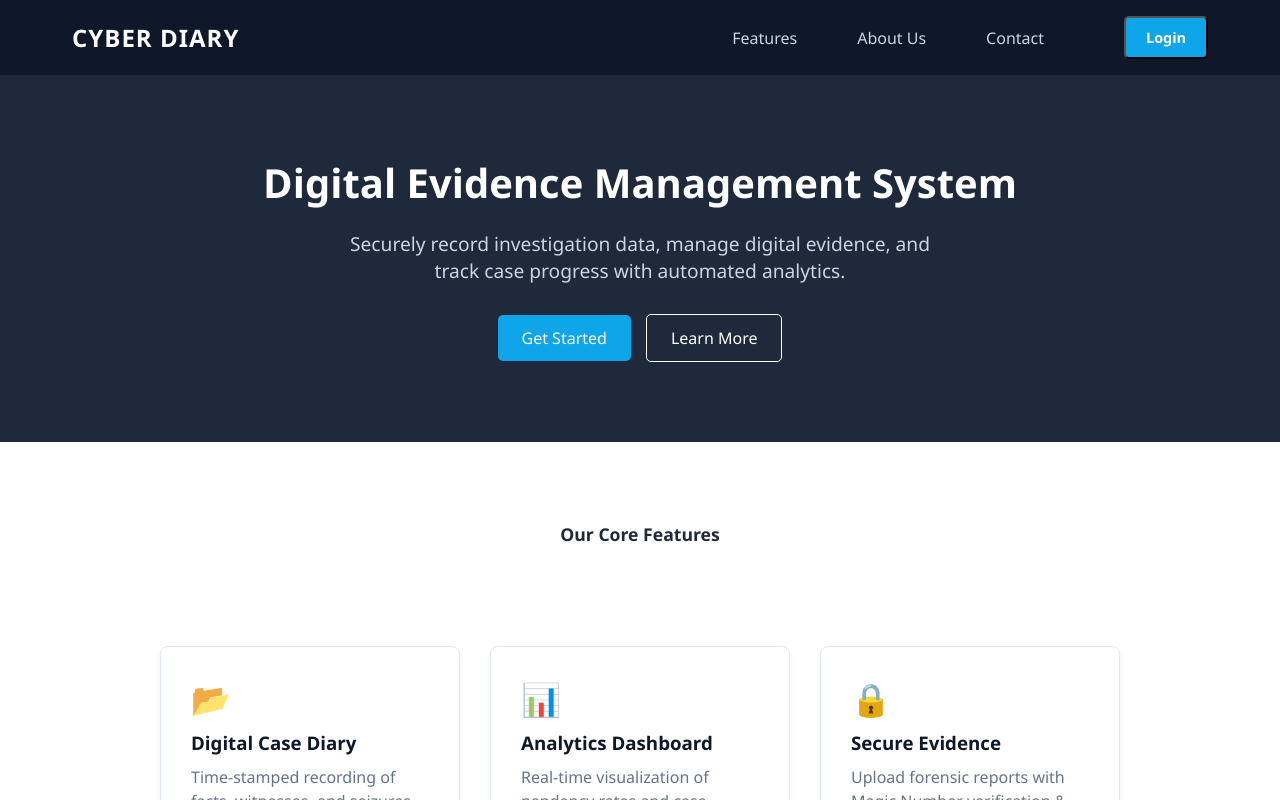
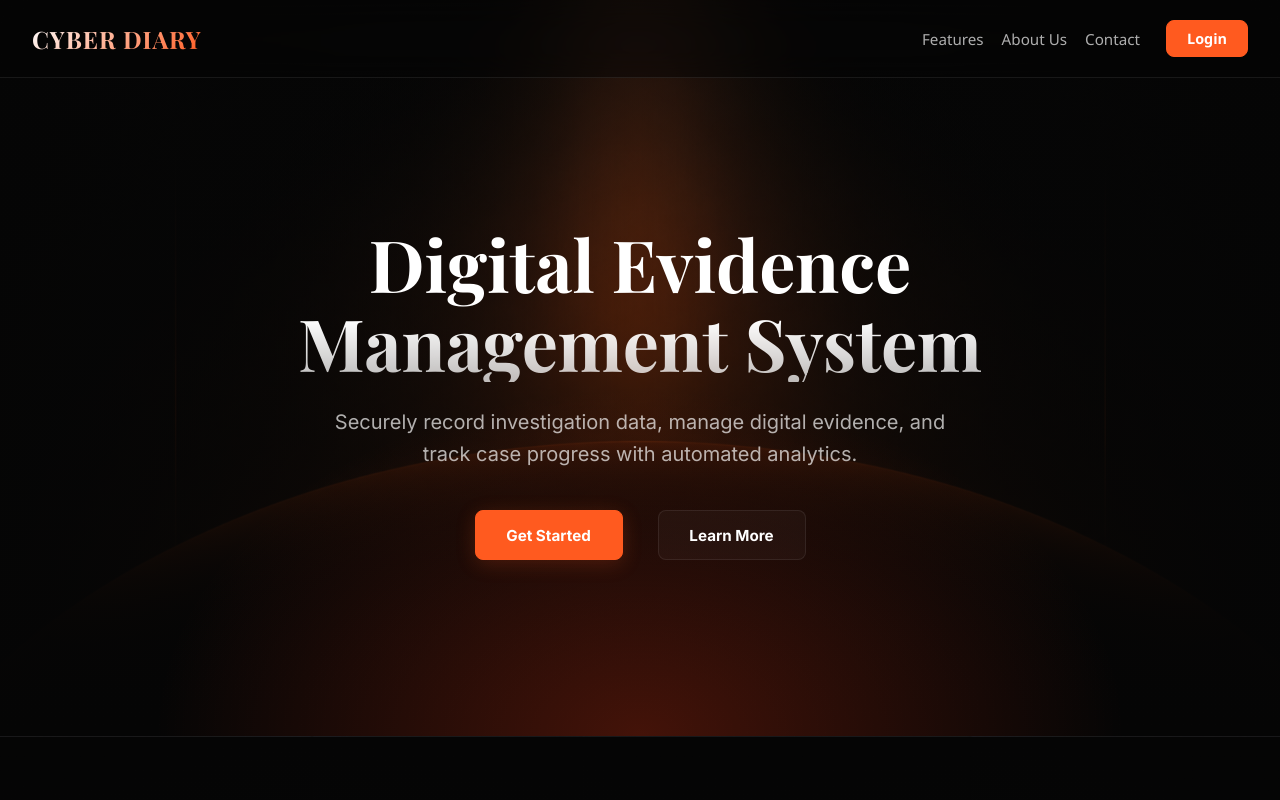
Before and after one commit to Subhransu111/Digitalized_Diary, a React app in the folder Frontend/: page / in a window 1280 px wide. Shown: the top 800 px of the page. Built offline with nearby package versions, Linux system fonts and the light colour scheme; the HTML template or start-up script is replaced by a standard one.

Commit message:
feat: implement landing page layout and authenticated routing for the digital evidence management system

```diff
--- a/Frontend/src/App.jsx
+++ b/Frontend/src/App.jsx
@@ -1,8 +1,7 @@
-import React from 'react';
 import { BrowserRouter as Router, Routes, Route, Navigate } from 'react-router-dom';
 import { useAuth0 } from "@auth0/auth0-react"; // Import Auth0
 import Navbar from './components/Navbar';
-import Home from './pages/Home';
+import LandingPage from './pages/LandingPage';
 import Dashboard from './pages/Dashboard'; // Import Dashboard
 import './App.css';
 import CreateCase from './pages/CreateCase';
@@ -25,7 +24,7 @@
       <div className="App">
         <Navbar />
         <Routes>
-          <Route path="/" element={<Home />} />
+          <Route path="/" element={<LandingPage />} />
 
           {/* Protect the Dashboard Route */}
           <Route
--- a/Frontend/src/components/CTASection.jsx
+++ b/Frontend/src/components/CTASection.jsx
@@ -1,4 +1,3 @@
-import React from 'react';
 import { motion } from 'framer-motion';
 import { scaleIn } from '../utils/motion';
 
--- a/Frontend/src/components/FeatureSection.jsx
+++ b/Frontend/src/components/FeatureSection.jsx
@@ -1,4 +1,3 @@
-import React from 'react';
 import { motion } from 'framer-motion';
 import { fadeUp, staggerContainer } from '../utils/motion';
 
--- a/Frontend/src/components/Footer.jsx
+++ b/Frontend/src/components/Footer.jsx
@@ -1,5 +1,3 @@
-import React from 'react';
-
 const Footer = () => {
   return (
     <footer className="landing-footer">
--- a/Frontend/src/components/Hero.jsx
+++ b/Frontend/src/components/Hero.jsx
@@ -1,4 +1,3 @@
-import React from 'react';
 import { motion } from 'framer-motion';
 import { useAuth0 } from '@auth0/auth0-react';
 import { fadeUp, staggerContainer } from '../utils/motion';
--- a/Frontend/src/components/Navbar.jsx
+++ b/Frontend/src/components/Navbar.jsx
@@ -1,13 +1,31 @@
-import React, { useState } from 'react';
+import { useEffect, useState } from 'react';
 import { Link, useLocation, useNavigate } from 'react-router-dom';
 import { useAuth0 } from "@auth0/auth0-react";
 import '../App.css';
+import '../styles/landing.css';
 
 const Navbar = () => {
   const { loginWithRedirect, logout, isAuthenticated, user } = useAuth0();
   const [dropdownOpen, setDropdownOpen] = useState(false);
+  const [scrolled, setScrolled] = useState(false);
   const location = useLocation();
   const navigate = useNavigate();
+  const isLandingPage = location.pathname === '/';
+
+  useEffect(() => {
+    if (!isLandingPage) {
+      setScrolled(false);
+      return undefined;
+    }
+
+    const handleScroll = () => {
+      setScrolled(window.scrollY > 50);
+    };
+
+    handleScroll();
+    window.addEventListener('scroll', handleScroll);
+    return () => window.removeEventListener('scroll', handleScroll);
+  }, [isLandingPage]);
 
   // Scroll Handler (Same as before)
   const scrollToSection = (sectionId) => {
@@ -24,7 +42,7 @@
   };
 
   return (
-    <nav className="navbar">
+    <nav className={`navbar ${isLandingPage ? `navbar-landing ${scrolled ? 'scrolled' : ''}` : ''}`}>
       <div className="navbar-brand">
         {/* The Brand/Logo acts as 'Home' */}
         <h1 onClick={() => navigate('/')} style={{cursor:'pointer'}}>
@@ -40,12 +58,12 @@
            ========================================= */}
         {!isAuthenticated && (
           <>
-            <button onClick={() => scrollToSection('features')} className="nav-item clean-btn">Features</button>
-            <button onClick={() => scrollToSection('about')} className="nav-item clean-btn">About Us</button>
-            <button onClick={() => scrollToSection('contact')} className="nav-item clean-btn">Contact</button>
+            <button type="button" onClick={() => scrollToSection('features')} className="nav-item clean-btn">Features</button>
+            <button type="button" onClick={() => scrollToSection('about')} className="nav-item clean-btn">About Us</button>
+            <button type="button" onClick={() => scrollToSection('contact')} className="nav-item clean-btn">Contact</button>
 
             {/* Login / Signup Buttons */}
-            <button onClick={() => loginWithRedirect()} className="nav-btn login-btn" style={{marginLeft: '20px'}}>Login</button>
+            <button type="button" onClick={() => loginWithRedirect()} className="nav-btn login-btn" style={{marginLeft: '20px'}}>Login</button>
 
           </>
         )}
@@ -86,6 +104,7 @@
                 Hi, {user?.given_name || user?.nickname || "Officer"}
               </span>
               <button
+                type="button"
                 onClick={() => logout({ logoutParams: { returnTo: window.location.origin } })}
                 className="nav-btn"
                 style={{background: '#ef4444', color: 'white', border: 'none', cursor: 'pointer'}}
--- a/Frontend/src/components/WorkflowSection.jsx
+++ b/Frontend/src/components/WorkflowSection.jsx
@@ -1,4 +1,3 @@
-import React from 'react';
 import { motion } from 'framer-motion';
 import aboutImage from '../assets/hero-image-4-1.webp';
 import { fadeIn } from '../utils/motion';
--- a/Frontend/src/pages/LandingPage.jsx
+++ b/Frontend/src/pages/LandingPage.jsx
@@ -1,4 +1,3 @@
-import React from 'react';
 import CTASection from '../components/CTASection';
 import FeatureSection from '../components/FeatureSection';
 import Footer from '../components/Footer';
```
